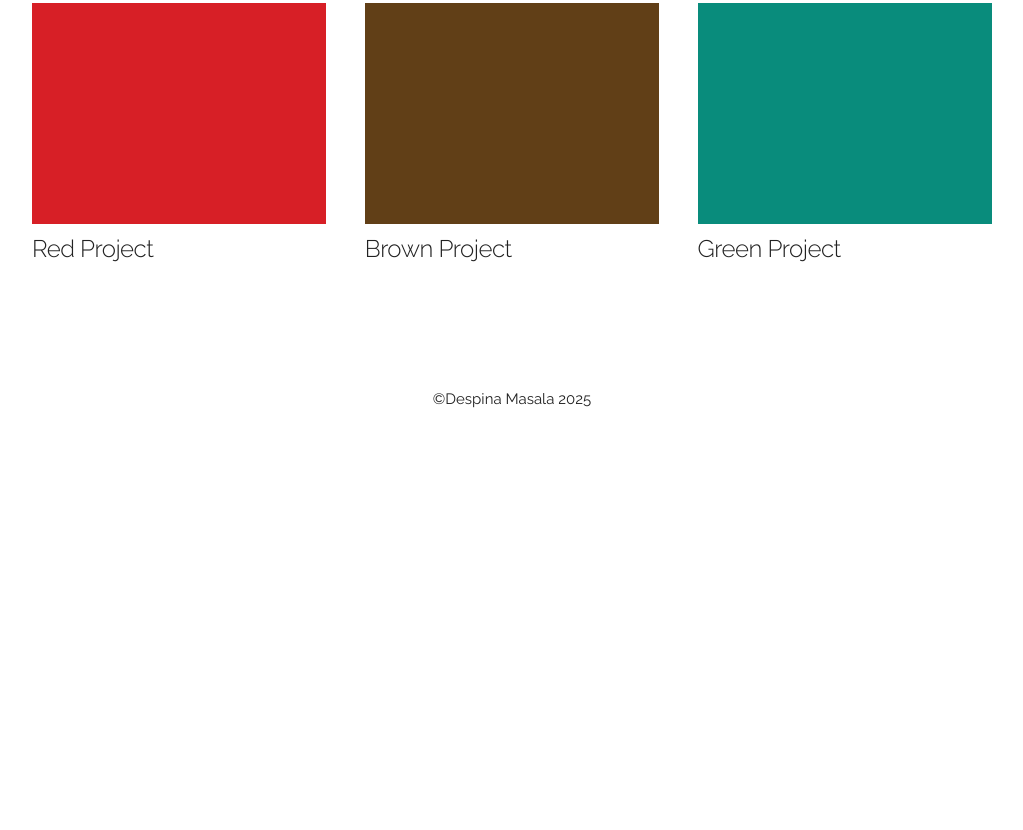
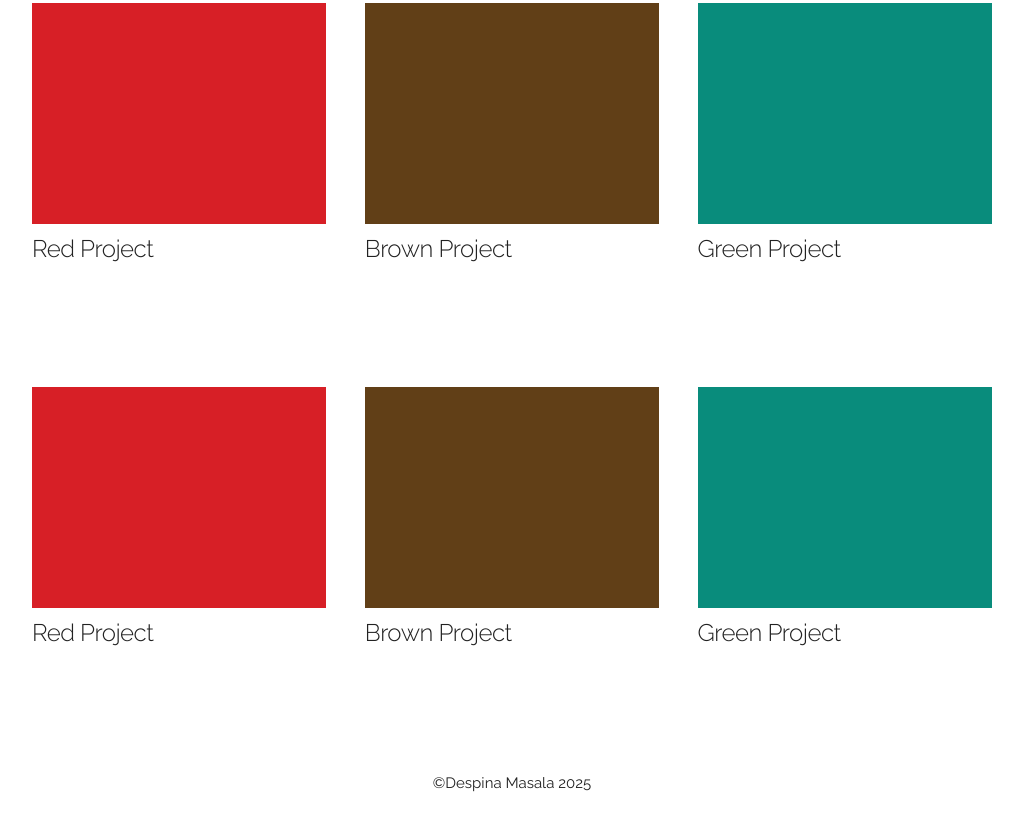
Before and after one commit to despinamasala/website, a plain HTML site: page index.html in a window 1280 px wide. Shown: the part 892-1722 px from the top of the page, without its empty margins (128-1151 px from the left). Before the commit the page ends 1428 px from the top, so only its background shows below. Drawn offline with Linux system fonts and the light colour scheme.

Commit message:
Update index.html

```diff
--- a/index.html
+++ b/index.html
@@ -71,6 +71,20 @@
       </div>
     </div>
 
+        <div class="row one-bottom">
+      <div class="four columns">
+        <img src="images/red.png" class ="scale-with-grid">
+        <h5>Red Project</h5>
+      </div>
+      <div class="four columns">
+        <img src="images/brown.png" class ="scale-with-grid">
+        <h5>Brown Project</h5>
+      </div>
+      <div class="four columns">
+        <img src="images/green.png" class ="scale-with-grid">
+        <h5>Green Project</h5>
+      </div>
+    </div>
 
     <div class="row one-bottom center">
       <p>©Despina Masala 2025</p>
```
